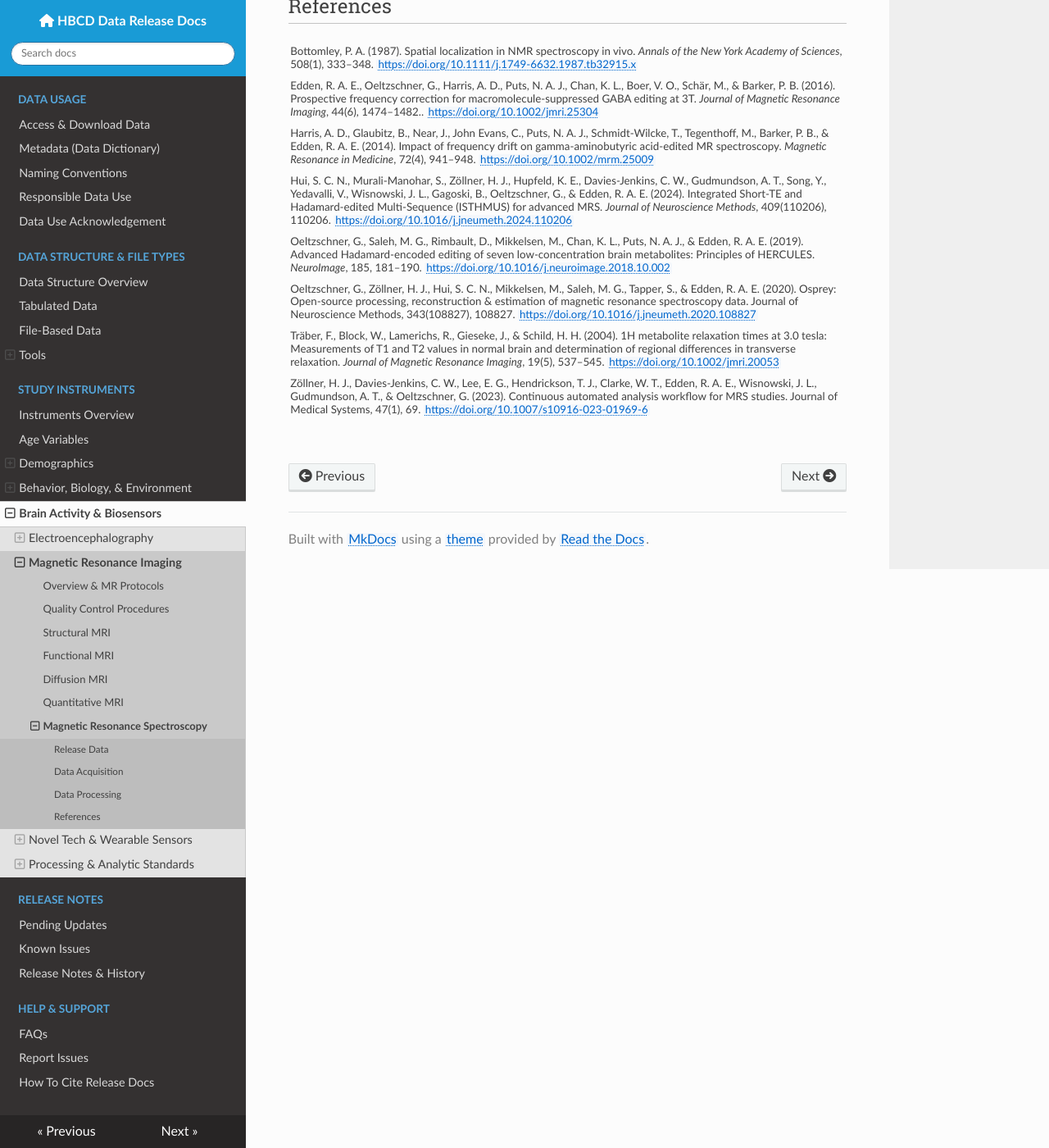
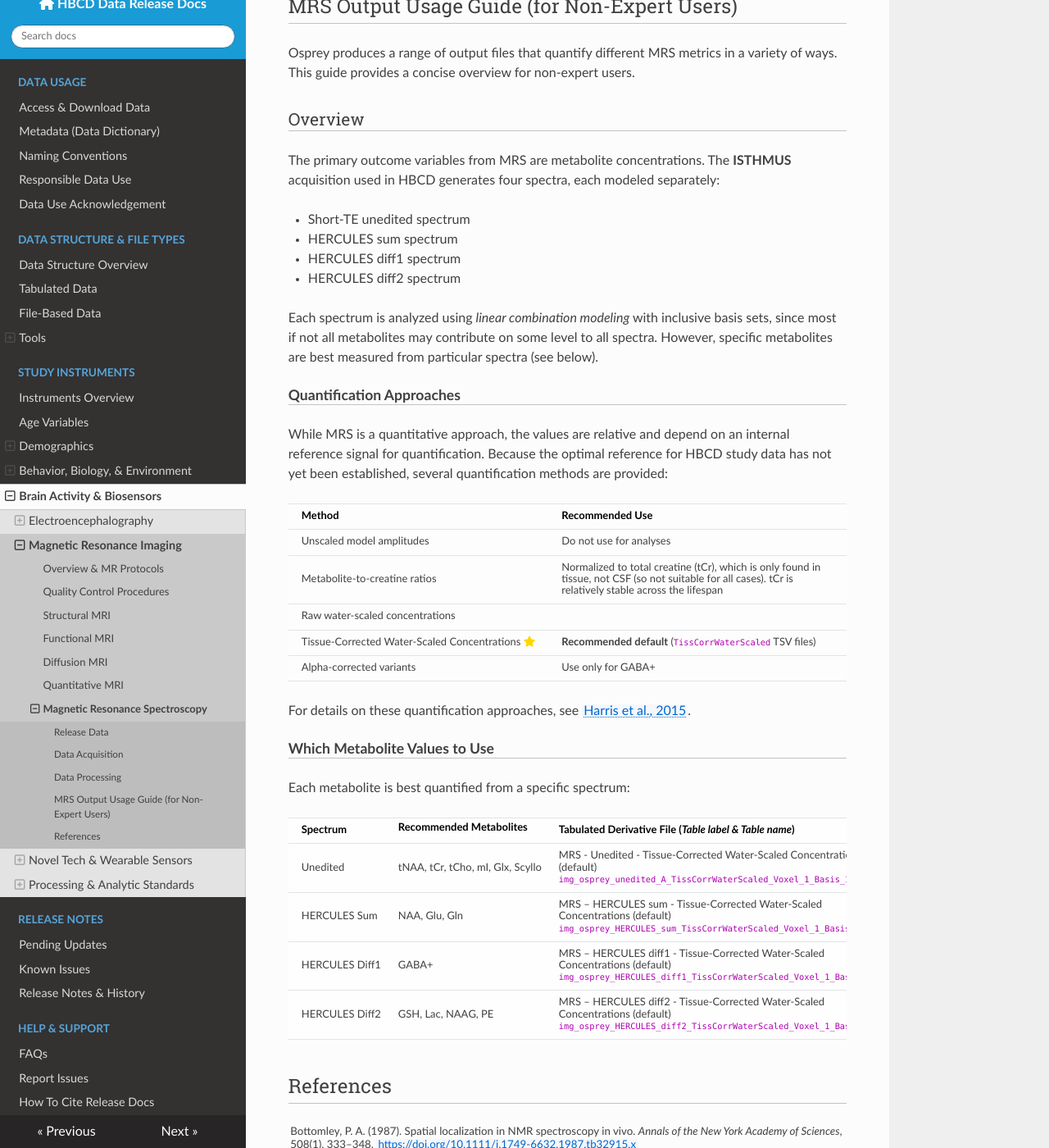
Before and after one commit to nbdc-datahub/hbcd-docs, an MkDocs documentation site: the page built from docs/instruments/mri/mrs.md, in a window 1280 px wide and 1400 px high, scrolled down 1714 px. Shown: the whole window at 82% size. Built offline with MkDocs 1.6.1, drawn with Linux system fonts in a browser that asks for light colours; nearby versions of some CDN libraries; some of the changed text lies outside the part shown.

Commit message:
add derivatives quickstart guide to MRS page

```diff
--- a/docs/instruments/mri/mrs.md
+++ b/docs/instruments/mri/mrs.md
@@ -139,11 +139,103 @@ Additional metabolites measured include NAA, lactate, ascorbate, creatine, myo-i
 
 HBCD MRS data are processed with a customized automated pipeline based on OSPREY ([Oeltzschner et al., 2020](https://doi.org/10.1016/j.jneumeth.2020.108827); [Zöllner et al., 2023](https://doi.org/10.1007/s10916-023-01969-6)) - see the [OSPREY-BIDS documentation](https://osprey-bids.readthedocs.io/en/latest/index.html). Derivatives include quality control metrics and metabolite estimates (ratios to creatine and water, with and without tissue correction). See the list of [OSPREY derivatives](#derivatives) included in the release above.
 
+## MRS Output Usage Guide (for Non-Expert Users)
+
+Osprey produces a range of output files that quantify different MRS metrics in a variety of ways. This guide provides a concise overview for non-expert users.
+
+### Overview
+
+The primary outcome variables from MRS are metabolite concentrations. The **ISTHMUS** acquisition used in HBCD generates four spectra, each modeled separately:
+
+* Short-TE unedited spectrum
+* HERCULES sum spectrum
+* HERCULES diff1 spectrum
+* HERCULES diff2 spectrum
+
+Each spectrum is analyzed using *linear combination modeling* with inclusive basis sets, since most if not all metabolites may contribute on some level to all spectra. However, specific metabolites are best measured from particular spectra (see below).
+
+#### Quantification Approaches
+
+While MRS is a quantitative approach, the values are relative and depend on an internal reference signal for quantification. Because the optimal reference for HBCD study data has not yet been established, several quantification methods are provided:
+
+
+<table class="compact-table-no-vertical-lines" style="width: 100%; border-collapse: collapse; table-layout: fixed;">
+<thead>
+<tr>
+  <th>Method</th>
+  <th>Recommended Use</th>
+</tr>
+</thead>
+<tbody>
+<tr>
+  <td>Unscaled model amplitudes</td>
+  <td>Do not use for analyses</td>
+</tr>
+<tr>
+  <td>Metabolite-to-creatine ratios</td>
+  <td style="word-wrap: break-word; white-space: normal;">Normalized to total creatine (tCr), which is only found in tissue, not CSF (so not suitable for all cases). tCr is relatively stable across the lifespan</td>
+</tr>
+<tr>
+  <td>Raw water-scaled concentrations</td>
+  <td></td>
+</tr>
+<tr>
+  <td>Tissue-Corrected Water-Scaled Concentrations <i class="fa-solid fa-star" style="color: gold;"></i></td>
+  <td><b>Recommended default</b> (<code>TissCorrWaterScaled</code> TSV files)</td>
+</tr>
+<tr>
+  <td>Alpha-corrected variants</td>
+  <td>Use only for GABA+</td>
+</tr>
+</tbody>
+</table>
+
+For details on these quantification approaches, see [Harris et al., 2015](https://doi.org/10.1002/jmri.24903).
+
+#### Which Metabolite Values to Use
+
+Each metabolite is best quantified from a specific spectrum:
+
+
+<table class="compact-table-no-vertical-lines" style="width: 100%; border-collapse: collapse; table-layout: fixed;">
+<thead>
+<tr>
+  <th>Spectrum</th>
+  <th style="padding: 5px;">Recommended Metabolites</th>
+  <th>Tabulated Derivative File (<i>Table label & Table name</i>)</th>
+</tr>
+</thead>
+<tbody>
+<tr>
+<td>Unedited</td>
+<td style="padding: 5px;">tNAA, tCr, tCho, mI, Glx, Scyllo</td>
+<td style="word-wrap: break-word; white-space: normal;">MRS - Unedited - Tissue-Corrected Water-Scaled Concentrations (default)<br><code>img_osprey_unedited_A_TissCorrWaterScaled_Voxel_1_Basis_1</code></td>
+</tr>
+<tr>
+<td>HERCULES Sum</td>
+<td style="padding: 5px;">NAA, Glu, Gln</td>
+<td style="word-wrap: break-word; white-space: normal;">MRS – HERCULES sum - Tissue-Corrected Water-Scaled Concentrations (default)<br><code>img_osprey_HERCULES_sum_TissCorrWaterScaled_Voxel_1_Basis_1</code></td>
+</tr>
+<tr>
+<td>HERCULES Diff1</td>
+<td style="padding: 5px;">GABA+</td>
+<td style="word-wrap: break-word; white-space: normal;">MRS – HERCULES diff1 - Tissue-Corrected Water-Scaled Concentrations (default)<br><code>img_osprey_HERCULES_diff1_TissCorrWaterScaled_Voxel_1_Basis_1</code></td>
+</tr>
+<tr>
+<td>HERCULES Diff2</td>
+<td style="padding: 5px;">GSH, Lac, NAAG, PE</td>
+<td style="word-wrap: break-word; white-space: normal;">MRS – HERCULES diff2 - Tissue-Corrected Water-Scaled Concentrations (default)<br><code>img_osprey_HERCULES_diff2_TissCorrWaterScaled_Voxel_1_Basis_1</code></td>
+</tr>
+</tbody>
+</table>
+
+
 ## References
 <div class="references">
     <p>Bottomley, P. A. (1987). Spatial localization in NMR spectroscopy in vivo. <em>Annals of the New York Academy of Sciences</em>, 508(1), 333–348. <a href="https://doi.org/10.1111/j.1749-6632.1987.tb32915.x">https://doi.org/10.1111/j.1749-6632.1987.tb32915.x</a></p>
     <p>Edden, R. A. E., Oeltzschner, G., Harris, A. D., Puts, N. A. J., Chan, K. L., Boer, V. O., Schär, M., & Barker, P. B. (2016). Prospective frequency correction for macromolecule-suppressed GABA editing at 3T. <em>Journal of Magnetic Resonance Imaging</em>, 44(6), 1474–1482.. <a href="https://doi.org/10.1002/jmri.25304">https://doi.org/10.1002/jmri.25304</a></p>
     <p>Harris, A. D., Glaubitz, B., Near, J., John Evans, C., Puts, N. A. J., Schmidt-Wilcke, T., Tegenthoff, M., Barker, P. B., & Edden, R. A. E. (2014). Impact of frequency drift on gamma-aminobutyric acid-edited MR spectroscopy. <em>Magnetic Resonance in Medicine</em>, 72(4), 941–948. <a href="https://doi.org/10.1002/mrm.25009">https://doi.org/10.1002/mrm.25009</a></p>
+     <p>Harris, A. D., Puts, N. A. J., & Edden, R. A. E. (2015). Tissue correction for GABA-edited MRS: Considerations of voxel composition, tissue segmentation, and tissue relaxations.<em>Journal of Magnetic Resonance Imaging</em>, 42(5), 1431–1440. <a href="https://doi.org/10.1002/jmri.24903">https://doi.org/10.1002/jmri.24903</a></p>
     <p>Hui, S. C. N., Murali-Manohar, S., Zöllner, H. J., Hupfeld, K. E., Davies-Jenkins, C. W., Gudmundson, A. T., Song, Y., Yedavalli, V., Wisnowski, J. L., Gagoski, B., Oeltzschner, G., & Edden, R. A. E. (2024). Integrated Short-TE and Hadamard-edited Multi-Sequence (ISTHMUS) for advanced MRS. <em>Journal of Neuroscience Methods</em>, 409(110206), 110206. <a href="https://doi.org/10.1016/j.jneumeth.2024.110206">https://doi.org/10.1016/j.jneumeth.2024.110206</a></p>
     <p>Oeltzschner, G., Saleh, M. G., Rimbault, D., Mikkelsen, M., Chan, K. L., Puts, N. A. J., & Edden, R. A. E. (2019). Advanced Hadamard-encoded editing of seven low-concentration brain metabolites: Principles of HERCULES. <em>NeuroImage</em>, 185, 181–190. <a href="https://doi.org/10.1016/j.neuroimage.2018.10.002">https://doi.org/10.1016/j.neuroimage.2018.10.002</a></p>
     <p>Oeltzschner, G., Zöllner, H. J., Hui, S. C. N., Mikkelsen, M., Saleh, M. G., Tapper, S., & Edden, R. A. E. (2020). Osprey: Open-source processing, reconstruction & estimation of magnetic resonance spectroscopy data. Journal of Neuroscience Methods, 343(108827), 108827. <a href="https://doi.org/10.1016/j.jneumeth.2020.108827">https://doi.org/10.1016/j.jneumeth.2020.108827</a></p>
```
